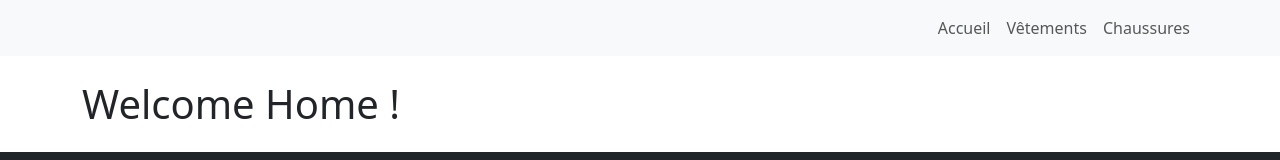
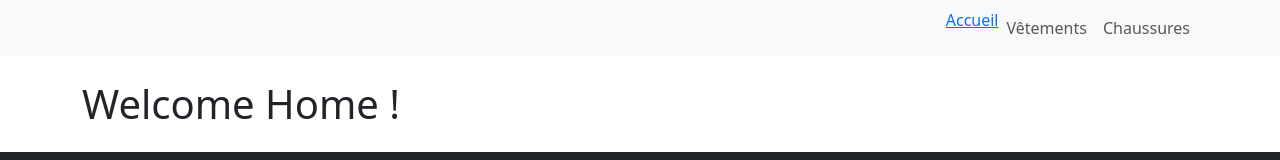
Before and after one commit to Yacoubbeltanivelle/React---Navigation-authentification-et-persistance, a React (Vite) app: page / in a window 1280 px wide. Shown: the top 160 px of the page. Built offline with nearby package versions, Linux system fonts and the light colour scheme.

Commit message:
ACTIVITE 6 : Mettre à jour le menu

```diff
--- /dev/null
+++ b/src/assets/Header.css
@@ -0,0 +1,3 @@
+.active {
+    text-decoration: underline;
+}
--- a/src/components/Header.jsx
+++ b/src/components/Header.jsx
@@ -1,7 +1,8 @@
 import Container from "react-bootstrap/Container";
 import Nav from "react-bootstrap/Nav";
 import Navbar from "react-bootstrap/Navbar";
-import { Link } from "react-router";
+import { NavLink } from "react-router";
+import "../assets/Header.css";
 
 function Header() {
   return (
@@ -10,15 +11,24 @@ function Header() {
         <Container>
           <Navbar.Collapse id="basic-navbar-nav">
             <Nav className="ms-auto">
-              <Nav.Link as={Link} to="/">
+              <NavLink
+                to="/"
+                className={({ isActive }) => (isActive ? "active" : "nav-link")}
+              >
                 Accueil
-              </Nav.Link>
-              <Nav.Link as={Link} to="/category/vetements">
+              </NavLink>
+              <NavLink
+                to="/category/vetements"
+                className={({ isActive }) => (isActive ? "active" : "nav-link")}
+              >
                 Vêtements
-              </Nav.Link>
-              <Nav.Link as={Link} to="/category/chaussures">
+              </NavLink>
+              <NavLink
+                to="/category/chaussures"
+                className={({ isActive }) => (isActive ? "active" : "nav-link")}
+              >
                 Chaussures
-              </Nav.Link>
+              </NavLink>
             </Nav>
           </Navbar.Collapse>
         </Container>
```
